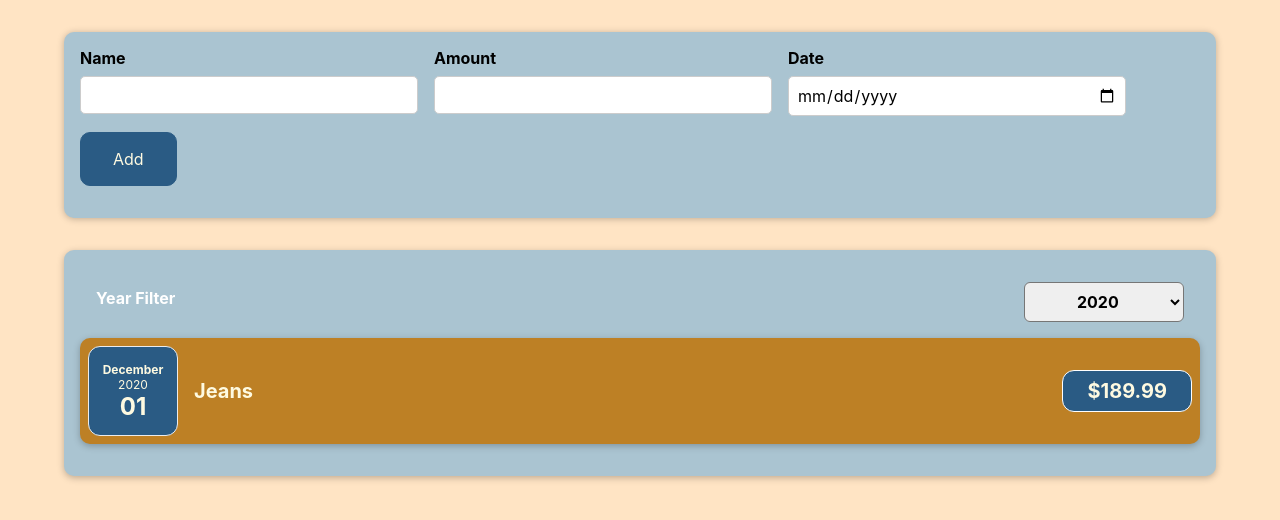
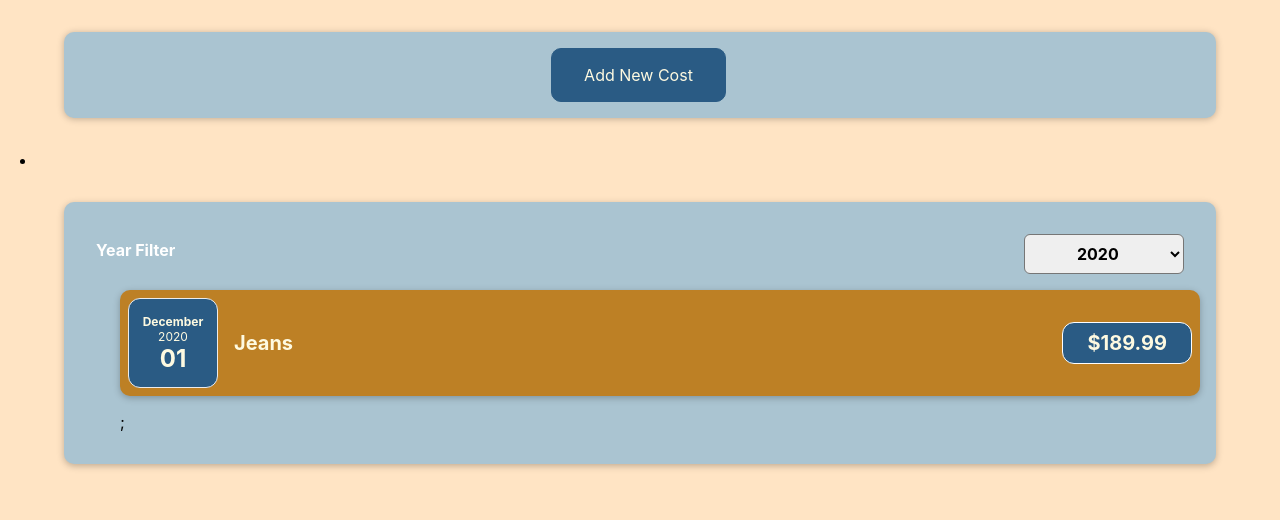
Before and after one commit to haydaycher/my-app, a React (Create React App) app: page / in a window 1280 px wide. Shown: the top 520 px of the page. Built offline with nearby package versions, Linux system fonts and the light colour scheme.

Commit message:
add new logic for NewCost

```diff
--- /dev/null
+++ b/src/components/Costs/CostList.css
@@ -0,0 +1,9 @@
+.cost-list {
+  list-style: none;
+  padding: 0;
+}
+
+.cost-list__fallback {
+  color: #fefae1;
+  text-align: center;
+}
--- /dev/null
+++ b/src/components/Costs/CostList.js
@@ -0,0 +1,23 @@
+import "./CostList.css";
+import CostItem from "./CostItem";
+
+const CostList = (props) => {
+  if (props.costs.length === 0) {
+    return <h2 className="cost-list__fallback">No results for chosen year</h2>;
+  }
+
+  return (
+    <ul className="costs-list">
+      {props.costs.map((cost) => (
+        <CostItem
+          key={cost.id}
+          date={cost.date}
+          description={cost.description}
+          amount={cost.amount}
+        />
+      ))}
+      ;
+    </ul>
+  );
+};
+export default CostList;
--- a/src/components/Costs/Costs.js
+++ b/src/components/Costs/Costs.js
@@ -1,8 +1,8 @@
 import "./Costs.css";
-import CostItem from "./CostItem";
 import Card from "../UI/Card";
 import CostsFilter from "./CostsFilter";
 import React, { useState } from "react";
+import CostList from "./CostList";
 
 const Costs = (props) => {
   const [selectedYear, setSelectedYear] = useState("2020");
@@ -16,19 +16,15 @@ const Costs = (props) => {
   const filteredCosts = props.costs.filter((costs) => {
     return costs.date.getFullYear().toString() === selectedYear;
   });
+
   return (
     <div>
-      <Card className="costs">
-        <CostsFilter year={selectedYear} onChangeYear={yearChangeHandler} />
-        {filteredCosts.map((cost) => (
-          <CostItem
-            key={cost.id}
-            date={cost.date}
-            description={cost.description}
-            amount={cost.amount}
-          />
-        ))}
-      </Card>
+      <li>
+        <Card className="costs">
+          <CostsFilter year={selectedYear} onChangeYear={yearChangeHandler} />
+          <CostList costs={filteredCosts} />
+        </Card>
+      </li>
     </div>
   );
 };
--- a/src/components/NewCost/CostForm.js
+++ b/src/components/NewCost/CostForm.js
@@ -92,6 +92,9 @@ const CostForm = (props) => {
         </div>
         <div className="new-cost__actions">
           <button type="submit">Add</button>
+          <button type="button" onClick={props.hideFormHandler}>
+            Cancel
+          </button>
         </div>
       </div>
     </form>
--- a/src/components/NewCost/NewCost.js
+++ b/src/components/NewCost/NewCost.js
@@ -1,18 +1,39 @@
+import React, { useState } from "react";
 import CostForm from "./CostForm";
 import "./NewCost.css";
 
 const NewCost = (props) => {
+  const [isFormVisible, setIsFormVisible] = useState(false);
   const saveCostDataHandler = (inputCostData) => {
     const costData = {
       ...inputCostData,
       id: Math.random().toString(),
     };
     props.onAddCost(costData);
+    setIsFormVisible(false);
+  };
+
+  const showFormHandler = () => {
+    setIsFormVisible(true);
+  };
+
+  const hideFormHandler = () => {
+    setIsFormVisible(false);
   };
 
   return (
     <div className="new-cost">
-      <CostForm onSaveCostData={saveCostDataHandler} />
+      {!isFormVisible && (
+        <button className="new-cost__button" onClick={showFormHandler}>
+          Add New Cost
+        </button>
+      )}
+      {isFormVisible && (
+        <CostForm
+          onSaveCostData={saveCostDataHandler}
+          hideFormHandler={hideFormHandler}
+        />
+      )}
     </div>
   );
 };
```
